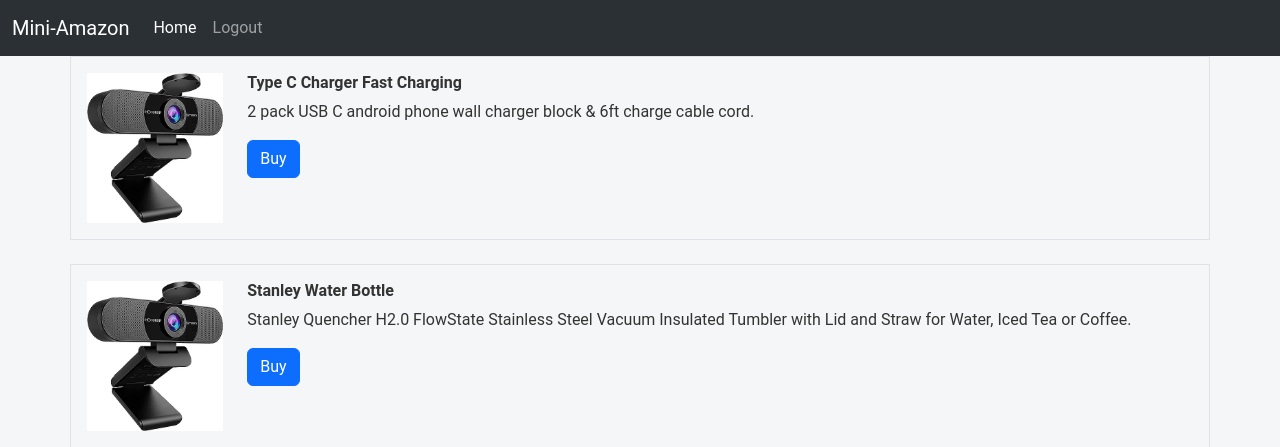
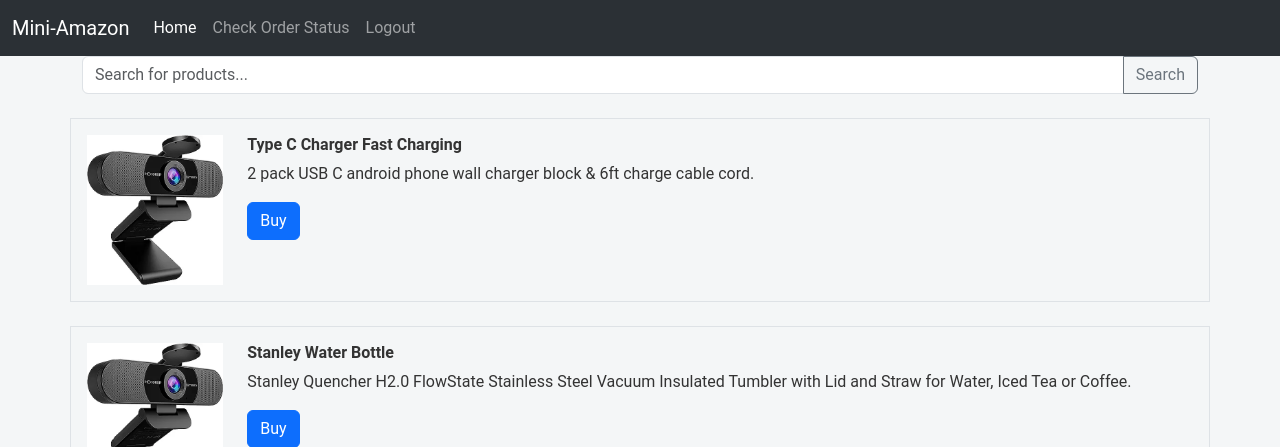
Before and after one commit to chun77/miniAmazon, a Django app: page / in a window 1280 px wide. Shown: the top 447 px of the page. Run offline with Django 4.2, Linux system fonts and the light colour scheme; the visitor is signed in with stand-in values (Sample User, id 1); data comes from the database, SQL or seed files in the repository.

Commit message:
search product and check order status

```diff
--- a/frontend/amazon/shop/templates/shop/catalog.html
+++ b/frontend/amazon/shop/templates/shop/catalog.html
@@ -2,6 +2,13 @@
 {% load static %}
 {% block content %}
 
+
+    <form method="GET" action="{% url 'catalog' %}" class="mb-4">
+        <div class="input-group">
+            <input type="text" name="search" class="form-control" placeholder="Search for products..." value="{{ request.GET.search|default:'' }}">
+            <button type="submit" class="btn btn-outline-secondary">Search</button>
+        </div>
+    </form>
     <!-- First Product Item -->
     {% for product in products %}
     <div class="row mb-4">
--- a/frontend/amazon/shop/templates/shop/main.html
+++ b/frontend/amazon/shop/templates/shop/main.html
@@ -19,7 +19,10 @@
                         <a class="nav-link active" aria-current="page" href="{% url 'catalog' %}">Home</a>
                     </li>
                     <li class="nav-item">
-                        <a class="nav-link" href="{% url 'logout' %}">Logout</a> <!-- 添加注销链接 -->
+                      <a class="nav-link" href="{% url 'checkorderstatus' %}">Check Order Status</a>
+                  </li>
+                    <li class="nav-item">
+                        <a class="nav-link" href="{% url 'logout' %}">Logout</a>
                     </li>
                 </ul>
             </div>
--- a/frontend/amazon/shop/urls.py
+++ b/frontend/amazon/shop/urls.py
@@ -11,4 +11,6 @@ urlpatterns = [
 	path('checkout/<int:product_id>/', views.checkout, name="checkout"),
     path('place_order/<int:product_id>/', views.place_order, name="place_order"),
     path('success/<int:order_id>', views.success, name="success"),
+	path('checkorderstatus/', views.check_order_status, name="checkorderstatus"),
+	path('vieworderdetail/<int:order_id>', views.view_order_detail, name="vieworderdetail")
 ]
--- a/frontend/amazon/shop/views.py
+++ b/frontend/amazon/shop/views.py
@@ -59,7 +59,11 @@ def main(request):
 
 @login_required(login_url='login')
 def catalog(request):
-    products = Product.objects.all()
+    search_query = request.GET.get('search', '')
+    if search_query:
+        products = Product.objects.filter(name__icontains=search_query)
+    else:
+        products = Product.objects.all()
     context = {'products': products}
     return render(request, 'shop/catalog.html', context)
 
@@ -107,6 +111,12 @@ def place_order(request, product_id):
         )
         package_product.save()
 
+        package_status = PackageStatus(
+            package = order,
+            status = "OrderPlaced"
+        )
+        package_status.save()
+
         # only send package_id
         package_id_str = str(order.package_id)
 
@@ -133,3 +143,23 @@ def success(request, order_id):
     order = get_object_or_404(Order, package_id=order_id)
     context = {'order': order}
     return render(request, 'shop/successful.html', context)
+
+@login_required(login_url='login')
+def check_order_status(request):
+    orders = Order.objects.filter(user=request.user)
+
+    order_ids = orders.values_list('package_id', flat=True)
+
+    package_statuses = PackageStatus.objects.filter(package__package_id__in=order_ids)
+
+    context = {'packageStatuses': package_statuses}
+    return render(request, 'shop/checkorderstatus.html', context)
+
+def view_order_detail(request, order_id):
+    order = get_object_or_404(Order, package_id=order_id)
+    package_products = PackageProduct.objects.filter(package=order)
+    context = {
+        'order': order,
+        'package_products': package_products
+    }
+    return render(request, 'shop/vieworderdetail.html', context)
```
Also changed, not shown: frontend/amazon/shop/templates/shop/checkorderstatus.html (added, +26 -0 lines), frontend/amazon/shop/templates/shop/vieworderdetail.html (added, +26 -0 lines).
